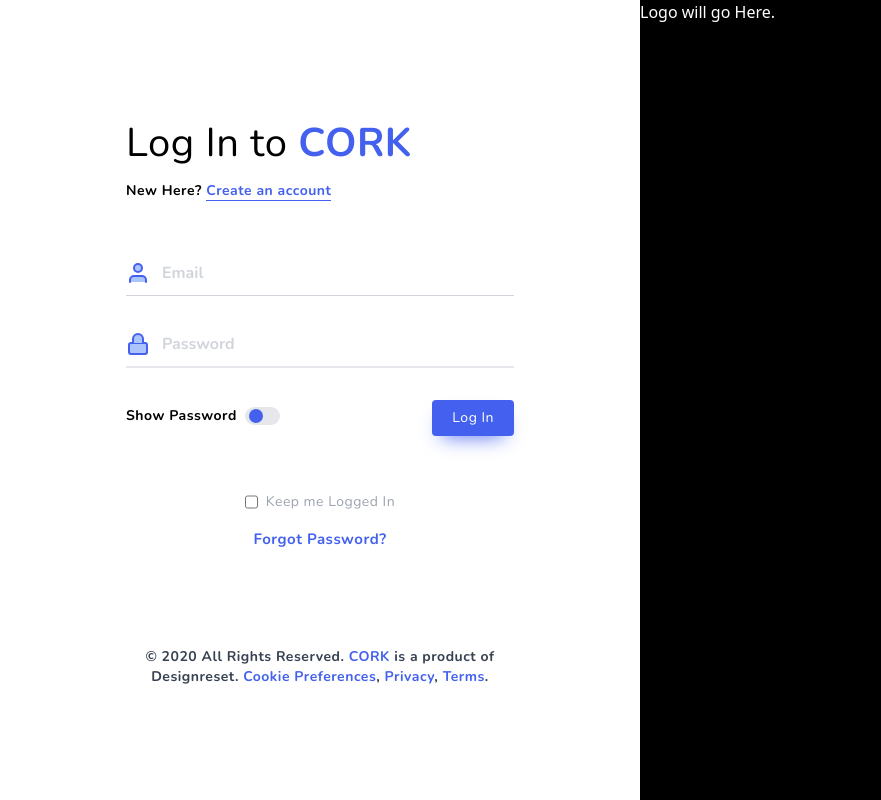
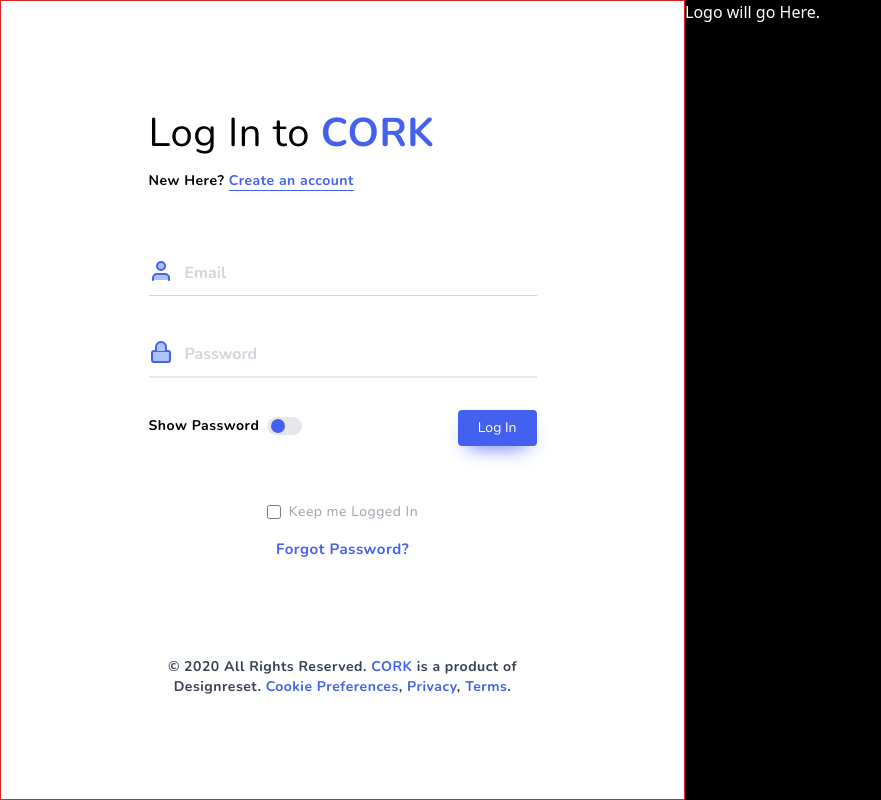
Before and after one commit to striver01/devslane_project, a React (Create React App) app: page /login in a window 1280 px wide. Shown: the whole page, without its empty margins (0-881 px from the left). Built offline with nearby package versions, Linux system fonts and the light colour scheme.

Commit message:
Done some changes in the UI and done the basic validation of the form

```diff
--- a/package.json
+++ b/package.json
@@ -5,6 +5,7 @@
   "dependencies": {
     "@craco/craco": "^6.2.0",
     "@headlessui/react": "^1.3.0",
+    "@heroicons/react": "^1.0.2",
     "@testing-library/jest-dom": "^5.14.1",
     "@testing-library/react": "^11.2.7",
     "@testing-library/user-event": "^12.8.3",
@@ -15,6 +16,7 @@
     "@types/react-router-dom": "^5.1.8",
     "react": "^17.0.2",
     "react-dom": "^17.0.2",
+    "react-icons": "^4.2.0",
     "react-router-dom": "^5.2.0",
     "react-scripts": "4.0.3",
     "typescript": "^4.3.5",
--- a/src/Components/AuthHero.tsx
+++ b/src/Components/AuthHero.tsx
@@ -11,7 +11,7 @@ interface Props{
         console.log("AuthHero Rendering for the first time");
      },[]);
   return(
-    <div className="h-screen w-1/2 bg-black text-white">
+    <div className="h-screen flex-1 hidden mdx:block  bg-black text-white">
       Logo will go Here.
     </div>
   );
--- a/src/Components/RectBlueButton.tsx
+++ b/src/Components/RectBlueButton.tsx
@@ -1,15 +1,39 @@
-import React from 'react';
+import React, { useState } from "react";
+import { FiLoader } from "react-icons/fi"
+import { useHistory } from "react-router-dom";
 
-interface Props{
-
+interface Props {
+  data: object;
+  emailError: string;
+  passError: string;
 }
 
- const RectBlueButton: React.FC<Props> = (props) => {
-  return(
-    <div className="bg-Primary text-white px-5 py-2 cursor-pointer rounded hover:shadow-none shadow-3xl text-sm">
+const RectBlueButton: React.FC<Props> = (props) => {
+  const [submitting, setSubmitting] = useState(false);
+  const history = useHistory();
+  return (
+    <div className="space-x-2">
+    <button
+      onClick={(event) => {
+        event.preventDefault();
+        if(props.emailError || props.passError){
+            console.log('Submission Failed! Please try again.')
+            return;
+        }
+        setSubmitting(true);
+        setTimeout(() => {
+          console.log(props.data);
+          history.push('/dashboard');
+        },2000)
+      }}
+      type="submit"
+      className="bg-Primary text-white px-5 py-2 inline cursor-pointer rounded hover:shadow-none shadow-3xl text-sm"
+    >
       {props.children}
+    </button>
+    {submitting && <FiLoader className="inline animate-spin opacity-70"></FiLoader>}
     </div>
   );
-}
-RectBlueButton.defaultProps = {}
+};
+RectBlueButton.defaultProps = {};
 export default RectBlueButton;
--- a/src/Components/ToggleButton.tsx
+++ b/src/Components/ToggleButton.tsx
@@ -8,6 +8,7 @@ const ToggleButton: React.FC<Props> = (props) => {
   return (
     <div>
       <Switch
+      type="button"
         checked={enabled}
         onChange={setEnabled}
         className={`${
--- a/src/Pages/login.page.tsx
+++ b/src/Pages/login.page.tsx
@@ -1,13 +1,24 @@
-import React from "react";
+import { FC, memo, useState } from "react";
 import { Link } from "react-router-dom";
 import RectBlueButton from "../Components/RectBlueButton";
 import ToggleButton from "../Components/ToggleButton";
 
 interface Props {}
 
-const Login: React.FC<Props> = (props) => {
-  return (
-    <div className="flex flex-col justify-center items-center w-1/2 tracking-widem font-nunito">
+const Login: FC<Props> = (props) => {
+  const [data,setData] = useState({email: "", password: ""})
+  const [touched,setTouched] = useState({email: false, password: false})
+
+  let emailError="";
+  let passError="";
+  if(!data.email) emailError="Field is empty!";
+  else if(!data.email.endsWith("@gmail.com")) emailError="Enter a valid Email id!";
+
+  if(!data.password) passError="Field is empty!";
+  else if(data.password.length < 8) passError="Password should contain atleast 8 charachters.";
+
+    return (
+    <form className="flex flex-col justify-center px-11 py-3 h-screen border border-red-600 items-center flex-1 tracking-widem font-nunito" onSubmit={(event)=>{console.log(data); event.preventDefault();}}>
       <div>
         <h1 className="text-4.5xl font-medium mb-2">
           Log In to <span className="text-Primary font-semibold">CORK</span>
@@ -21,7 +32,7 @@ const Login: React.FC<Props> = (props) => {
           </Link>
         </p>
         <div className="relative pb-6 pt-3">
-          <label className="absolute">
+          <label className="absolute top-5">
             <svg
               className="stroke-current text-Primary"
               xmlns="http://www.w3.org/2000/svg"
@@ -40,13 +51,22 @@ const Login: React.FC<Props> = (props) => {
           </label>
           <input
             type="email"
+            name="email"
             placeholder="Email"
-            autoComplete=""
-            className="w-97 text-base font-semibold text-gray-900 px-9 pb-2.5 outline-none border-b border-gray-300 placeholder-gray-300 placeholder-opacity-100"
+            autoComplete="email"
+            value={data.email}
+            onChange={(event) => {
+              setData({...data,email: event.target.value});
+            }}
+            onBlur={(event) => {
+              setTouched({...touched, email: true});
+            }}
+            className="w-97 text-base font-semibold focus:border-Primary text-gray-900 px-9 pb-2.5 pt-2.5 outline-none border-b border-gray-300 placeholder-gray-300 placeholder-opacity-100"
           ></input>
+          {touched.email && <div className="text-red-500 text-sm">{emailError}</div>}
         </div>
         <div className="relative pb-6 pt-3 mb-2 ">
-          <label className="absolute">
+          <label className="absolute top-5">
             <svg
               className="stroke-current text-Primary"
               xmlns="http://www.w3.org/2000/svg"
@@ -64,19 +84,30 @@ const Login: React.FC<Props> = (props) => {
             </svg>
           </label>
           <input
+            type="password"
             placeholder="Password"
-            className="w-97 text-base font-semibold text-gray-900 px-9 pb-2.5 border-b-2 outline-none placeholder-gray-300 placeholder-opacity-100"
+            name="password"
+            autoComplete="Password"
+            value={data.password}
+            onChange={(event) => {
+              setData({...data, password: event.target.value});
+            }}
+            onBlur={(event) => {
+              setTouched({...touched, password: true});
+            }}
+            className="w-97 text-base font-semibold focus:border-Primary text-gray-900 px-9 pb-2.5 pt-2.5 border-b-2 outline-none placeholder-gray-300 placeholder-opacity-100"
           ></input>
+            {touched.password && <div className="text-red-500 text-sm">{passError}</div>}
         </div>
         <div className="justify-between items-center flex mb-14">
           <div className="flex space-x-2">
             <h3 className="text-sm font-semibold">Show Password</h3>
             <ToggleButton></ToggleButton>
           </div>
-          <RectBlueButton>Log In</RectBlueButton>
+          <RectBlueButton data={data} emailError={emailError} passError={passError}>Log In</RectBlueButton>
         </div>
         <div className="flex justify-center items-center text-sm space-x-2 mb-2">
-          <input type="checkbox" className="h-3.5 w-3."></input>
+          <input type="checkbox" className="h-3.5 w-3.5"></input>
           <label className="text-gray-400 text-sm font-thin">
             Keep me Logged In
           </label>
@@ -94,8 +125,8 @@ const Login: React.FC<Props> = (props) => {
           <span className="text-Primary">Terms</span>.
         </p>
       </div>
-    </div>
+    </form>
   );
 };
 Login.defaultProps = {};
-export default Login;
+export default memo(Login);
--- a/tailwind.config.js
+++ b/tailwind.config.js
@@ -33,6 +33,9 @@ module.exports = {
       },
       letterSpacing: {
         'widem': "0.0312rem"
+      },
+      screens: {
+        mdx: '1000px'
       }
     },
   },
```
Also changed, not shown: 1 other file (tests, documents, lock files or other folders).
